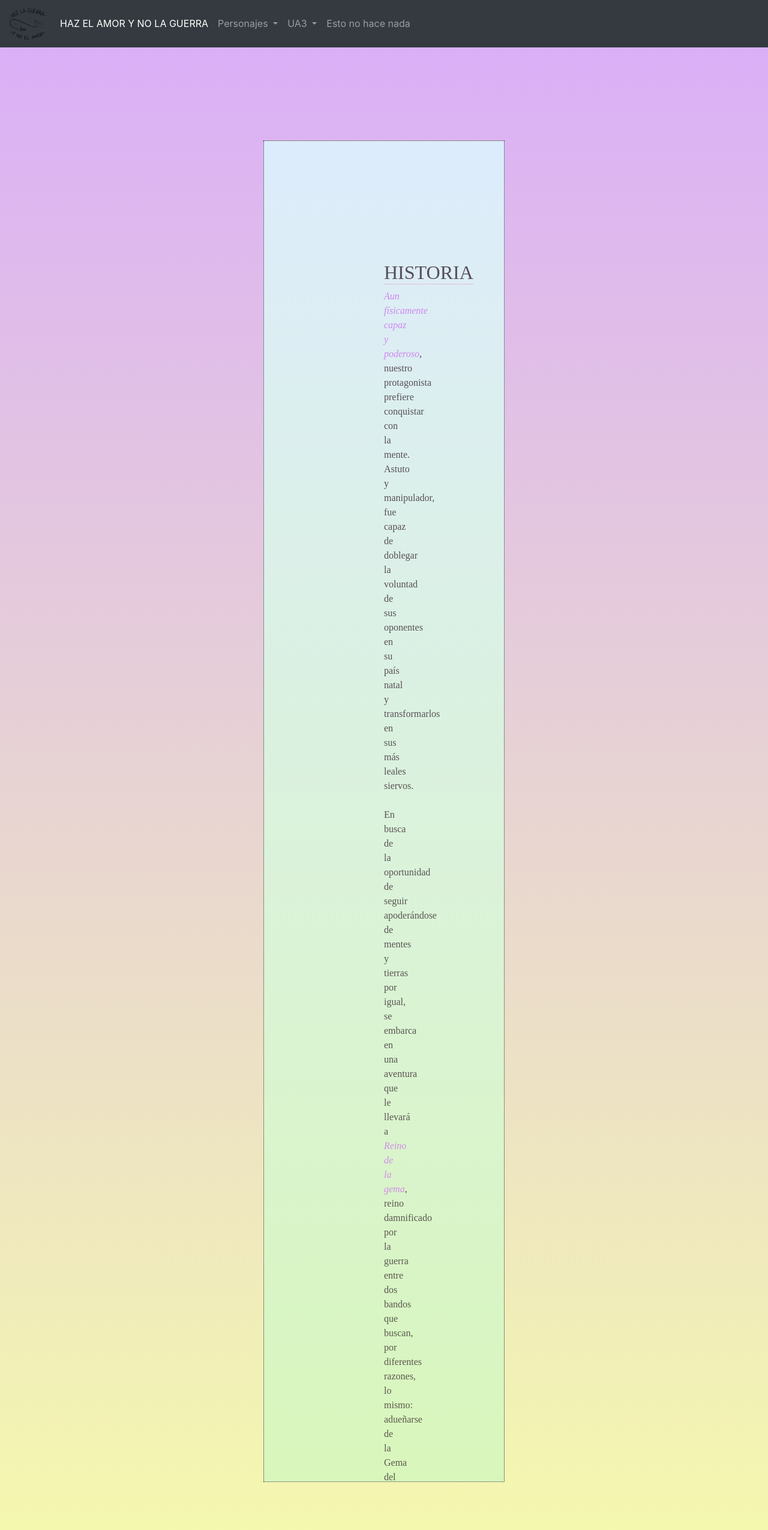
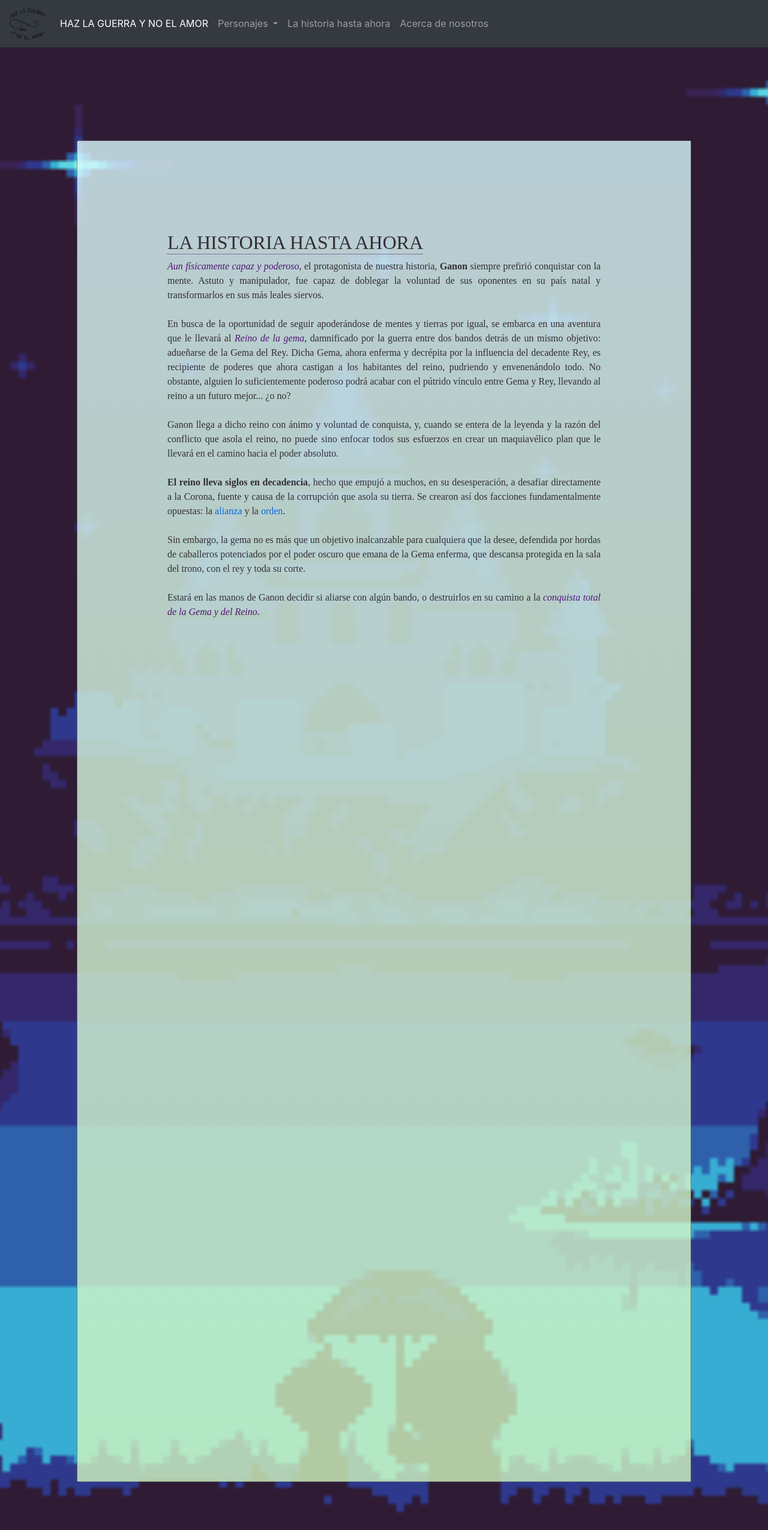
Before and after one commit to spiderfan211/Haz-la-guerra-y-no-el-amor, a PHP site: page /contenido/historia.php in a window 1280 px wide. Shown: the top 2550 px of the page at 60% size. Run offline with PHP 8.4, Linux system fonts and the light colour scheme; some libraries are stand-ins or nearby versions.

Commit message:
Reedición de la historia y cambio de menus
He reeditado la historia para que dé pie a páginas subsiguientes de facciones y demás. He editado el menú de navegación para que lleve a donde debe llevar y añadido un Acerca de nosotros, donde añadiremos información de contacto. He modificado, en el css de jaime, el body que él había modificado, porque pisaba el fondo del castillo general de la página, así como el el ancho y el padding de Historia.php

```diff
--- a/contenido/historia.php
+++ b/contenido/historia.php
@@ -10,41 +10,34 @@
 
         <div id="texto" class="seccion">
 
-            <h2>HISTORIA</h2>
-            <p><i>Aun físicamente capaz y poderoso</i>, nuestro protagonista prefiere conquistar con la mente. Astuto y manipulador,
+            <h2>LA HISTORIA HASTA AHORA</h2>
+            <p><i>Aun físicamente capaz y poderoso</i>, el protagonista de nuestra historia, <b>Ganon</b> siempre prefirió conquistar con la mente. Astuto y manipulador,
                  fue capaz de doblegar la voluntad de sus oponentes en su país natal y transformarlos en sus más leales siervos.
             <br><br>
                 En busca de la oportunidad de seguir apoderándose de mentes y tierras por igual,
-                se embarca en una aventura que le llevará a <i>Reino de la gema</i>,
-                reino damnificado por la guerra entre dos bandos que buscan,
-                por diferentes razones, lo mismo:  adueñarse de la Gema del Rey (nombre sujeto a cambios).
-                Dicha Gema, ahora enferma y decrépita por la influencia del decadente Rey –nombre del rey-,
-                es recipiente de poderes que ahora esperan, adormecidos,
-                a alguien que corte su vínculo con el rey arruinado para poder brillar de nuevo.
+                se embarca en una aventura que le llevará al <i>Reino de la gema</i>,
+                damnificado por la guerra entre dos bandos detrás de un mismo objetivo: adueñarse de la Gema del Rey.
+                Dicha Gema, ahora enferma y decrépita por la influencia del decadente Rey,
+                es recipiente de poderes que ahora castigan a los habitantes del reino, pudriendo y envenenándolo todo.
+                No obstante, alguien lo suficientemente poderoso podrá acabar con el pútrido vínculo entre Gema y Rey,
+                llevando al reino a un futuro mejor... ¿o no?
                 <br><br>
-                Nuestro personaje llega a dicho reino con ánimo y voluntad de conquista, y,
+                Ganon llega a dicho reino con ánimo y voluntad de conquista, y,
                 cuando se entera de la leyenda y la razón del conflicto que asola el reino,
                 no puede sino enfocar todos sus esfuerzos en crear un maquiavélico plan que
-                le permitirá adueñarse de la Gema del Rey.
+                le llevará en el camino hacia el poder absoluto.
                 <br><br>
-                <b>El reino lleva siglos en decadencia</b>,
-                hasta que se les hinchan los huevos a algunos e intentan ir a por el rey,
-                causa mayor de la ruina por dejar que su enfermedad mental arruine la Gema,
-                que es el Alma del reino.
-                Un bando querrá la Gema para acabar con el mandato del Rey e instaurar un sistema
-                democrático que ampare la voluntad del pueblo,
-                bajo el Poder de la Gema.
-                Otro, querrá utilizar su poder para acabar por completo
-                con sus enemigos e instaurar un Imperio de la Gema,
-                con la voluntad de hierro de su Líder <i>–nombre del líder-</i>.
+                <b>El reino lleva siglos en decadencia</b>, hecho que empujó a muchos, en su desesperación,
+                a desafiar directamente a la Corona, fuente y causa de la corrupción que asola su tierra.
+                Se crearon así dos facciones fundamentalmente opuestas: la <a href="./alianza.php">alianza</a> y la <a href="./orden.php">orden</a>.
                 <br><br>
                 Sin embargo, la gema no es más que un objetivo inalcanzable para cualquiera que la desee,
                 defendida por hordas de caballeros potenciados por el poder oscuro que emana de la Gema enferma,
-                que descansa en la sala del trono, con el rey y toda su corte.
+                que descansa protegida en la sala del trono, con el rey y toda su corte.
                 <br><br>
-                Estará en las manos de nuestro protagonista decidir si quiere aliarse con algún
-                o ambos bandos, o destruirlos en su camino a la conquista total de la Gema y
-                del Reino de <i>Reino de la gema</i>.
+                Estará en las manos de Ganon decidir si aliarse con algún
+                bando, o destruirlos en su camino a la <i>conquista total de la Gema y
+                del Reino</i>.
 
             </p>
 
--- a/estilos/jaime_css.css
+++ b/estilos/jaime_css.css
@@ -46,19 +46,21 @@ h1
 
 
 i{
-    color: #CB78F0;
+    color: rgb(87, 21, 126);
 }
+/*
 body{
     background-image: linear-gradient(to bottom, #DAADF9 , #F5F9AD)
 
 }
-
+Comentado por ahora porque pisa el fondo general de la página
+*/
 .seccion{
 
         font-family: 'Lobster';
         border:1px dotted #000;
-        width: 25%;
-        padding: 200px;
+        width: 80%;
+        padding: 150px;
         margin:auto;
         background-image: linear-gradient(to bottom, #DDFBFF , #D2F7BF);
         text-align: justify;
@@ -68,7 +70,7 @@ body{
 .seccion h2{
     position: relative;
     display: inline-block;
-    border-bottom: 1px dotted rgb(214, 138, 204);
+    border-bottom: 1px dotted rgb(87, 21, 126);
     text-align:center;
 
 }
--- a/html/menu.php
+++ b/html/menu.php
@@ -8,7 +8,7 @@
   <div class="collapse navbar-collapse" id="navbarSupportedContent">
     <ul class="navbar-nav mr-auto">
       <li class="nav-item active">
-        <a class="nav-link" href="../index.php">HAZ EL AMOR Y NO LA GUERRA <span class="sr-only">(current)</span></a>
+        <a class="nav-link" href="../index.php">HAZ LA GUERRA Y NO EL AMOR <span class="sr-only">(current)</span></a>
       </li>
       <li class="nav-item dropdown">
         <a class="nav-link dropdown-toggle" href="#" id="navbarDropdown" role="button" data-toggle="dropdown" aria-haspopup="true" aria-expanded="false">
@@ -19,26 +19,19 @@
 
           <a class="dropdown-item" href="contenido/personajes.php">Todos los personajes</a>
           <div class="dropdown-divider"></div>
-          <a class="dropdown-item" href="../Examen/Seccion3.php">Acerca de</a>
-          <a class="dropdown-item" href="../Examen/Seccion4.php">Servicios</a>
-          <a class="dropdown-item" href="../Examen/Seccion5.php">Tarifas</a>
-          <a class="dropdown-item" href="../Examen/Seccion6.php">Multimedia</a>
+          <a class="dropdown-item" href="../contenido/ganon.php">El protagonista</a>
+          <a class="dropdown-item" href="../contenido/monja.php">Madre Teresa</a>
+          <a class="dropdown-item" href="../contenido/ornsmough.php">Ornsmough</a>
+          <a class="dropdown-item" href="../contenido/pennydumb.php">Pennydumb</a>
           </div>
       </li>
 
-      <li class="nav-item dropdown">
-        <a class="nav-link dropdown-toggle" href="#" id="navbarDropdown" role="button" data-toggle="dropdown" aria-haspopup="true" aria-expanded="false">
-          UA3
-        </a>
-        <div class="dropdown-menu" aria-labelledby="navbarDropdown">
-          <a class="dropdown-item" href="../ua3/ejercicio1.php">Tarea 1.1 - selectores</a>
-          <a class="dropdown-item" href="../ua3/ejercicio2.php">Tarea 1.2 - selectores</a>
-          <a class="dropdown-item" href="../ua3/ejercicio3.php">Tarea 1.3 - selectores</a>
-          <a class="dropdown-item" href="../ua3/ejerciciomargen1.php">Tarea 2.1 - Ejercicios de margin, padding y bordes</a>
+      <li class="nav-item">
+      <a class="nav-link" href="../contenido/historia.php">La historia hasta ahora</a></a>
       </li>
 
       <li class="nav-item">
-      <a class="nav-link" href="#">Esto no hace nada</a>
+      <a class="nav-link" href="../contenido/nosotros.php">Acerca de nosotros</a>
       </li>
     </ul>
 
--- a/html/meta.php
+++ b/html/meta.php
@@ -6,5 +6,5 @@
 	<script src="https://cdnjs.cloudflare.com/ajax/libs/popper.js/1.16.0/umd/popper.min.js"></script>
 	<script src="https://maxcdn.bootstrapcdn.com/bootstrap/4.5.2/js/bootstrap.min.js"></script>
 	<link rel="stylesheet" type="text/css" href="../css/style.css">
-	<title>Haz el amor y no la guerra</title>
+	<title>Haz la guerra y no el amor</title>
 	<link rel="shortcut icon" href="../imagenes/logo.png">
```
Also changed, not shown: contenido/personajes.php (+4 -4 lines).
